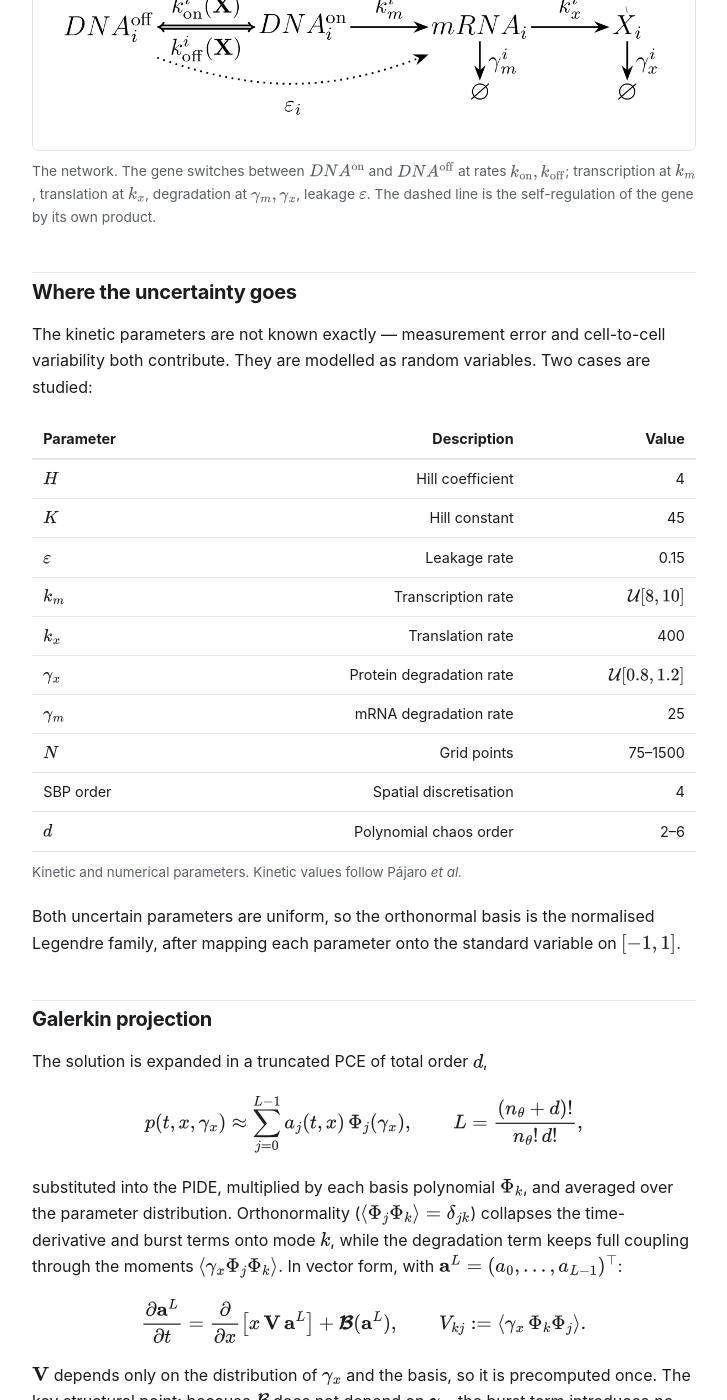
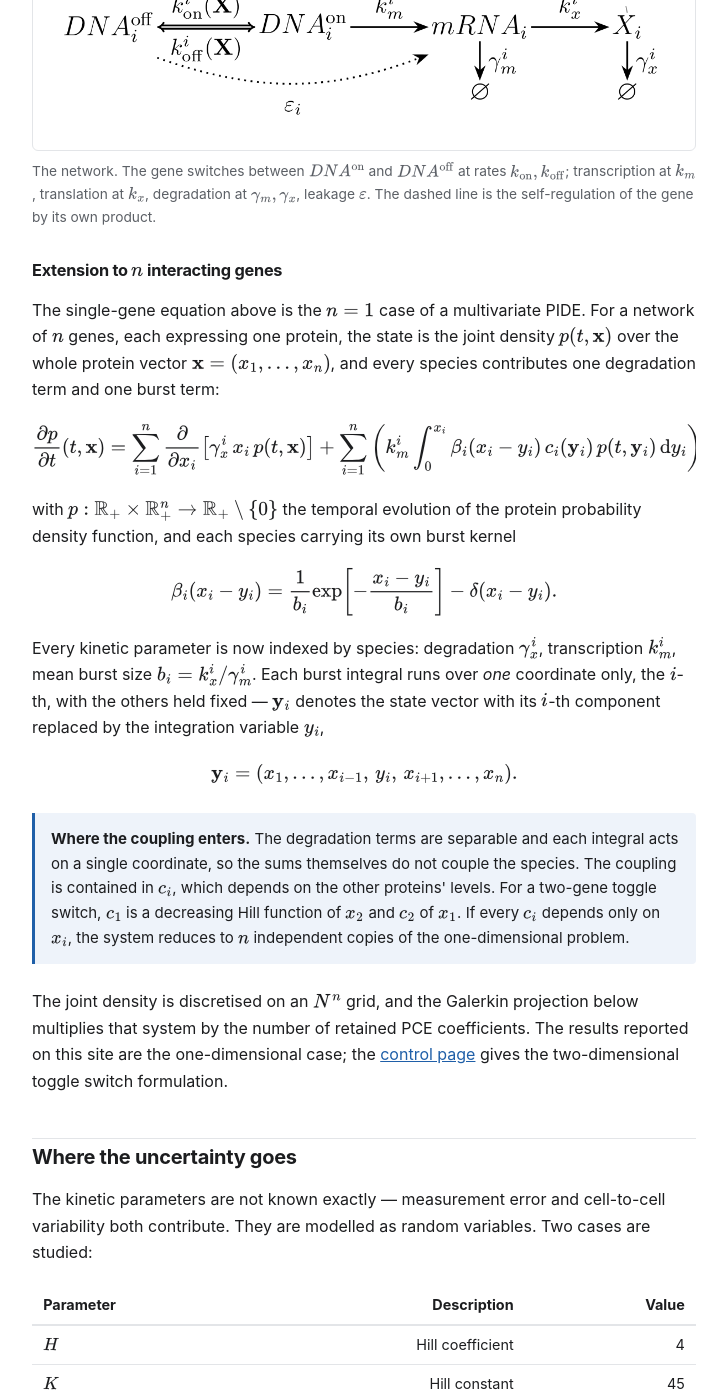
Before and after one commit to Franciscapizarro/Franciscapizarro.github.io, a Jekyll site: the page built from PIDE-UQ.html, in a window 1280 px wide and 1400 px high, scrolled down 785 px. Shown: the whole window, without its empty margins (276-1003 px from the left). Built offline with Jekyll 4.4.1, drawn with Linux system fonts in a browser that asks for light colours; some of the changed text lies outside the part shown.

Commit message:
more updates

```diff
--- a/PIDE-UQ.html
+++ b/PIDE-UQ.html
@@ -42,6 +42,65 @@ bimodal distributions.
     line is the self-regulation of the gene by its own product.
   </figcaption>
 </figure>
+
+<h3>Extension to \(n\) interacting genes</h3>
+
+<p>
+The single-gene equation above is the \(n=1\) case of a multivariate PIDE. For a network
+of \(n\) genes, each expressing one protein, the state is the joint density
+\(p(t,\mathbf{x})\) over the whole protein vector
+\(\mathbf{x}=(x_1,\dots,x_n)\), and every species contributes one degradation term and
+one burst term:
+</p>
+
+<p>
+$$
+\frac{\partial p}{\partial t}(t,\mathbf{x})
+= \sum_{i=1}^{n} \frac{\partial}{\partial x_i}\big[\gamma_x^i\, x_i\, p(t,\mathbf{x})\big]
++ \sum_{i=1}^{n}\left(k_m^i \int_0^{x_i} \beta_i(x_i-y_i)\, c_i(\mathbf{y}_i)\,
+  p(t,\mathbf{y}_i)\dd y_i\right),
+$$
+</p>
+
+<p>
+with \(p:\mathbb{R}_{+}\times\mathbb{R}_{+}^{n}\rightarrow\mathbb{R}_{+}\setminus\{0\}\)
+the temporal evolution of the protein probability density function, and each species
+carrying its own burst kernel
+</p>
+
+<p>
+$$ \beta_i(x_i-y_i) = \frac{1}{b_i}\exp\!\left[-\frac{x_i-y_i}{b_i}\right]
+   - \delta(x_i-y_i) . $$
+</p>
+
+<p>
+Every kinetic parameter is now indexed by species: degradation \(\gamma_x^i\),
+transcription \(k_m^i\), mean burst size \(b_i = k_x^i/\gamma_m^i\). Each burst integral
+runs over <em>one</em> coordinate only, the \(i\)-th, with the others held fixed —
+\(\mathbf{y}_i\) denotes the state vector with its \(i\)-th component replaced by the
+integration variable \(y_i\),
+</p>
+
+<p>
+$$ \mathbf{y}_i = (x_1,\dots,x_{i-1},\,y_i,\,x_{i+1},\dots,x_n) . $$
+</p>
+
+<div class="note">
+<strong>Where the coupling enters.</strong> The degradation terms are separable and each
+integral acts on a single coordinate, so the sums themselves do not couple the species.
+The coupling is contained in \(c_i\), which depends on the other proteins' levels. For a
+two-gene toggle switch, \(c_1\) is a decreasing Hill function of \(x_2\) and \(c_2\) of
+\(x_1\). If every \(c_i\) depends only on \(x_i\), the system reduces to \(n\)
+independent copies of the one-dimensional problem.
+</div>
+
+<p>
+The joint density is discretised on an \(N^n\) grid, and the Galerkin projection below
+multiplies that system by the number of retained PCE coefficients. The results reported
+on this site are the one-dimensional case; the
+<a href="{{ '/PIDE-UQ/control/' | relative_url }}">control page</a> gives the
+two-dimensional toggle switch formulation.
+</p>
 
 <h2>Where the uncertainty goes</h2>
 
```
Also changed, not shown: other parts of PIDE-UQ.html (+1 -2 lines), control.html (+12 -20 lines), 2 other files.
